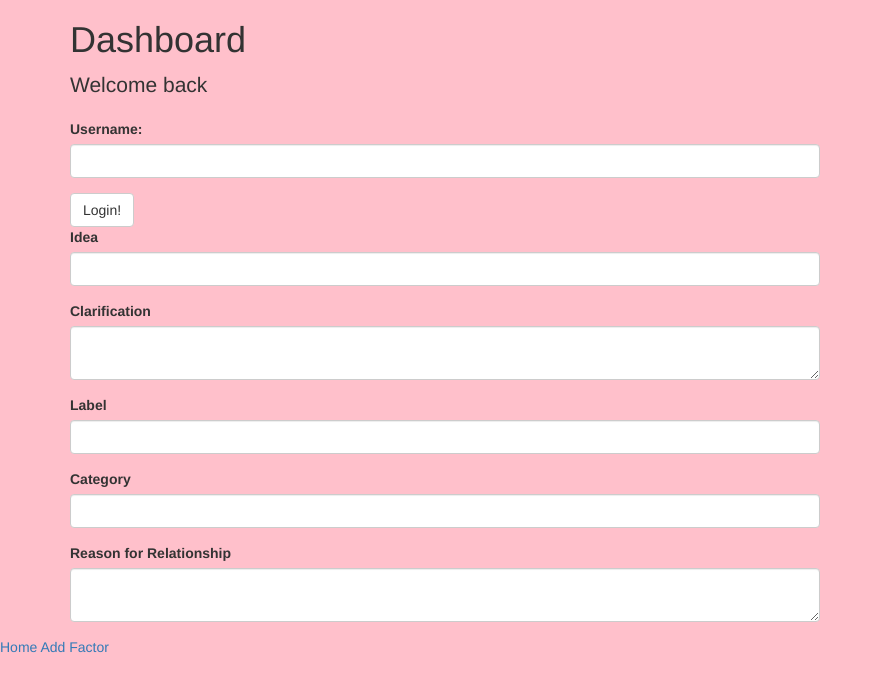
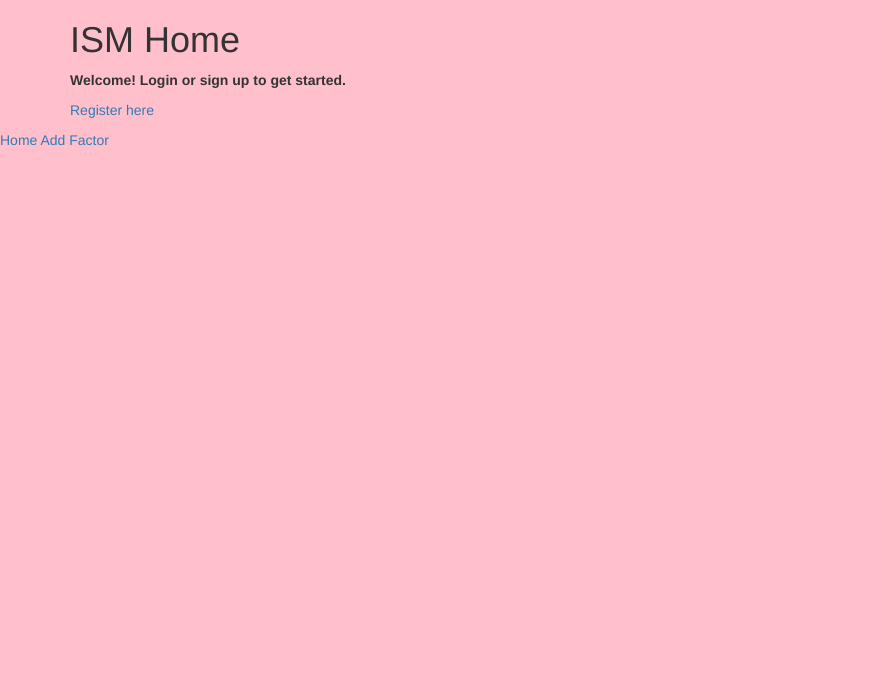
Before and after one commit to VERSO-UVM/Interactive-Management-App, a Flask app: page / in a window 1280 px wide. Shown: the top 692 px of the page, without its empty margins (0-882 px from the left). Run offline with Flask 3, Linux system fonts and the light colour scheme; parts of the project's set-up code (start-up, migrations or seed data) failed here and were passed over; some libraries are stand-ins or nearby versions.

Commit message:
session login

```diff
--- a/app.py
+++ b/app.py
@@ -1,20 +1,32 @@
-from flask import render_template, request, redirect, url_for
+from flask import render_template, request, redirect, url_for, session
 
 from flask_app.forms.IndexForm import IndexForm
 from flask_app.config import configure_flask_application
 from flask_app.app.dispatch import insert_factor
 from flask_app.app.dispatch import update_factor
 from flask_app.app.dispatch import delete_factor
+from flask_app.app.dispatch import login as user_login
+
 
 app = configure_flask_application()
+
 
 # @author alyssa
 @app.route('/', methods=['GET', 'POST'])
 def index():
 
-    form: IndexForm = IndexForm()
-    message = ''
-    return render_template('index.html', form=form, message=message)
+    message: str
+    if 'username' in session:
+        message = f'Welcome {session["username"]}!'
+    else:
+        message = 'Welcome! Login or sign up to get started.'
+
+    return render_template('index.html', message=message)
+
+
+@app.route('/login', methods=['GET', 'POST'])
+def login():
+    pass
 
 
 @app.route('/add_factor', methods=['GET', 'POST'])
--- a/flask_app/forms/IndexForm.py
+++ b/flask_app/forms/IndexForm.py
@@ -13,8 +13,3 @@ class IndexForm(FlaskForm):
 
     name = StringField('Username: ', validators=[DataRequired()])
     submit = SubmitField('Login!')
-    idea = StringField('Idea')
-    clarification = TextAreaField('Clarification')
-    label = StringField('Label')
-    category = StringField('Category')
-    reason = TextAreaField('Reason for Relationship')
--- a/flask_app/templates/index.html
+++ b/flask_app/templates/index.html
@@ -1,74 +1,20 @@
 {% extends 'base.html' %}
 {% import "bootstrap/wtf.html" as wtf %}
-
-<!DOCTYPE html>
-<html lang="en">
-
-<head>
-    <meta charset="UTF-8">
-    <meta name="viewport" content="width=device-width, initial-scale=1.0">
-    <link rel="stylesheet" type="text/css" href="{{ url_for('static', filename='custom.css') }}">
-    <title>Factor App</title>
-</head>
-
-<body>
 
 {% block styles %}
 {{ super() }}
 {% endblock %}
-
 {% block title %}
-    Login
+ISM Home
 {% endblock %}
-
 {% block content %}
 <div class="container">
   <div class="row">
     <div class="col-md-10 col-lg-8 mx-lg-auto mx-md-auto">
-                <h1 class="pt-5 pb-2">Dashboard</h1>
-                <p class="lead">Welcome back</p>
-                {{ wtf.quick_form(form) }}
+      <h1 class="pt-5 pb-2">ISM Home</h1>
       <p class="pt-5"><strong>{{ message }}</strong></p>
+      <p><a href="register">Register here</button></a></p>
     </div>
   </div>
 </div>
 {% endblock %}
-
-{% block factor_content %}
-    <h1>Factor List</h1>
-
-    <ul>
-        {% for factor in factors %}
-            <li>
-                <strong>Idea:</strong> {{ factor.idea }} |
-                <strong>Label:</strong> {{ factor.label }} |
-                <strong>Category:</strong> {{ factor.category }} |
-                <a href="{{ url_for('edit_factor', id=factor.id) }}">Edit</a> |
-                <a href="{{ url_for('delete_factor', id=factor.id) }}">Delete</a>
-            </li>
-        {% endfor %}
-    </ul>
-
-    <h2>Add Factor</h2>
-<form action="{{ url_for('add_factor') }}" method="post">
-    <label for="idea">Idea:</label>
-    <input type="text" name="idea" required><br>
-
-    <label for="clarification">Clarification:</label>
-    <textarea name="clarification"></textarea><br>
-
-    <label for="label">Label:</label>
-    <input type="text" name="label" required><br>
-
-    <label for="category">Category:</label>
-    <input type="text" name="category" required><br>
-
-    <label for="reason">Reason for Relationship:</label>
-    <textarea name="reason"></textarea><br>
-
-    <button type="submit">Add Factor</button>
-</form>
-{% endblock %}
-</body>
-
-</html>
```
Also changed, not shown: flask_app/app/dispatch.py (+7 -20 lines), flask_app/templates/login.html (added, +74 -0 lines), flask_app/forms/IdeaForm.py (added). Lines whose indentation alone changed are shown as unchanged.
